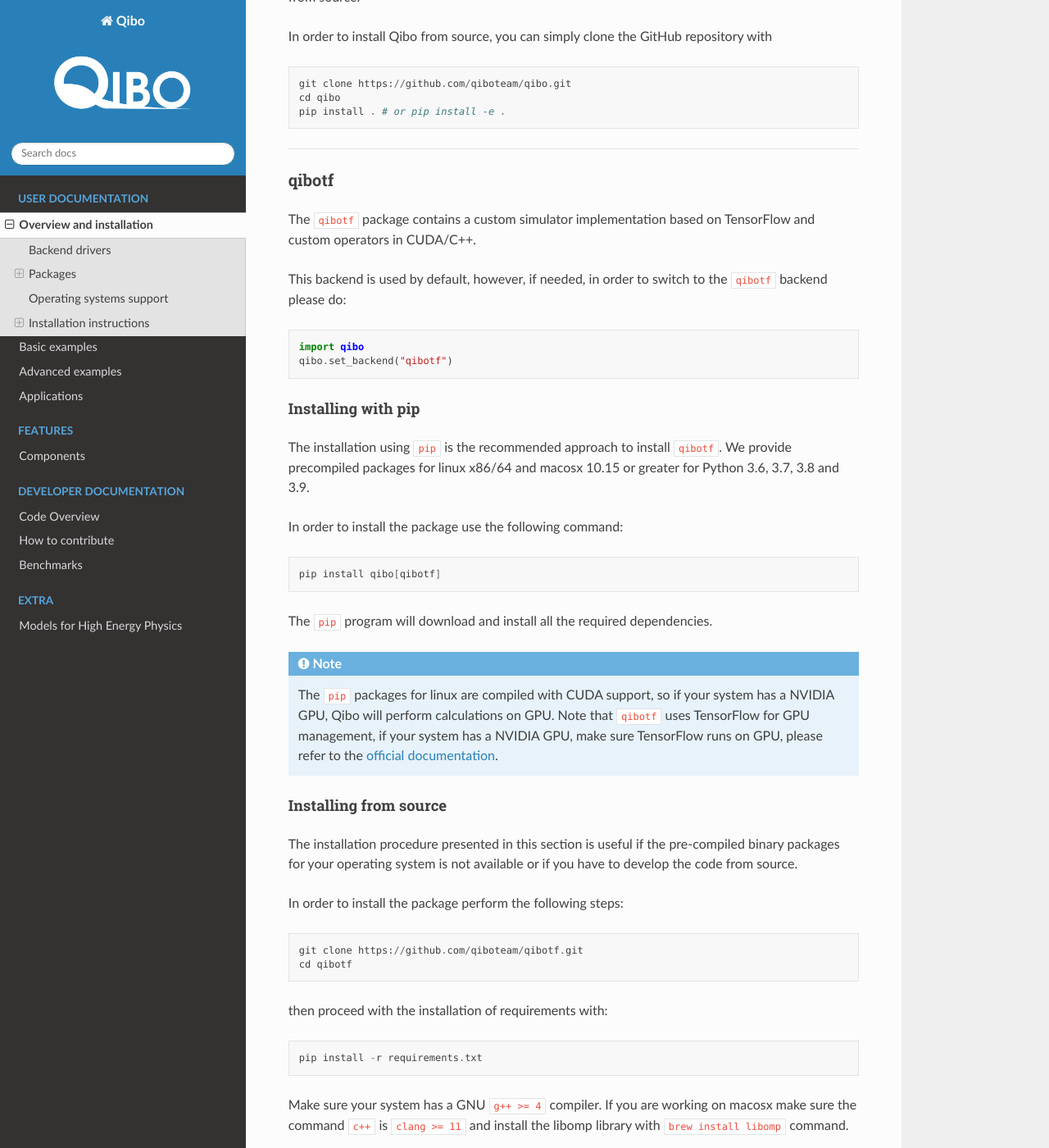
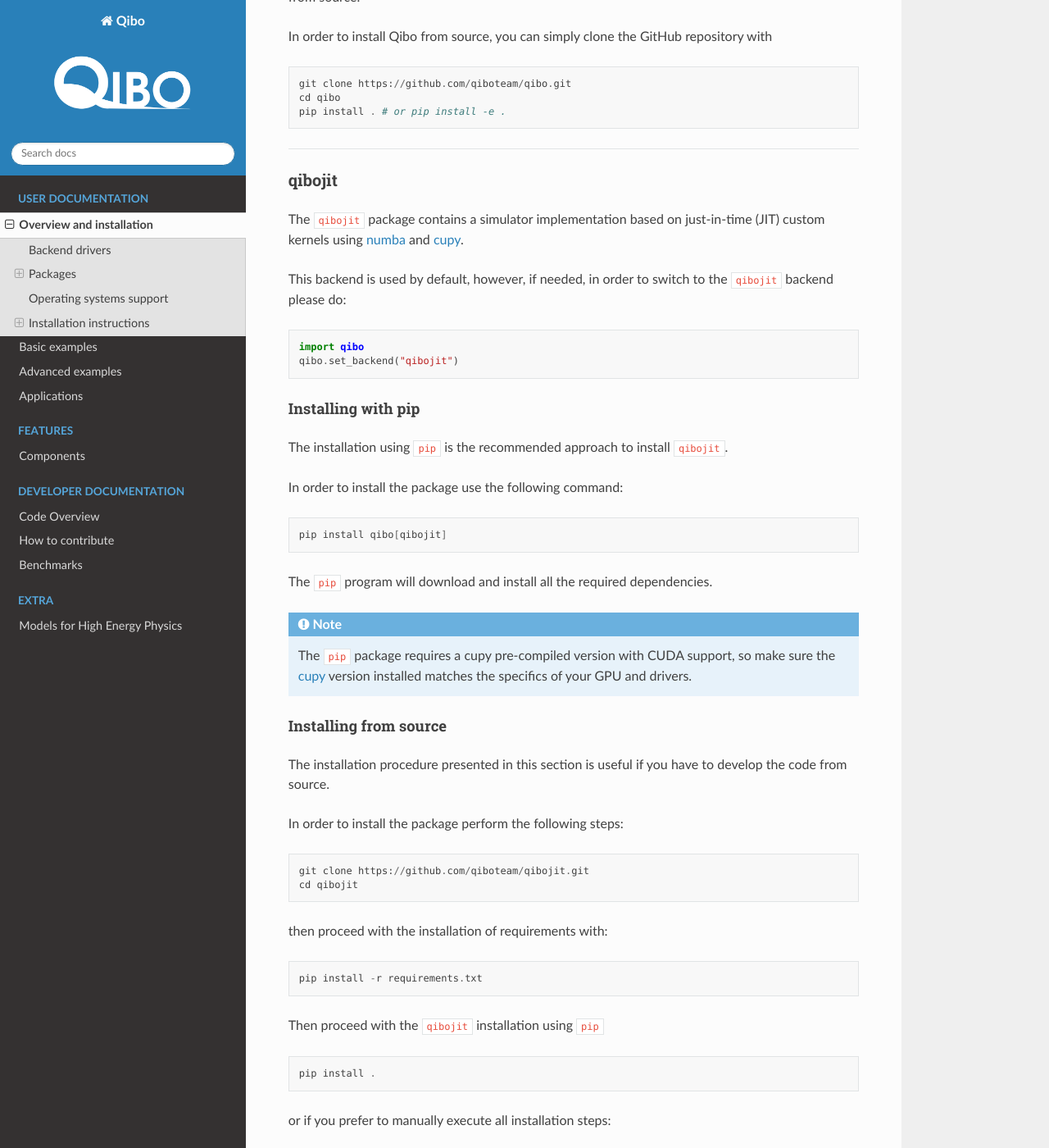
Before and after one commit to qiboteam/qibo, a Sphinx documentation site: the page built from doc/source/installation.rst, in a window 1280 px wide and 1400 px high, scrolled down 3449 px. Shown: the whole window at 82% size. Built offline with Sphinx 7.4.7 and the Read the Docs theme 2.0.0, drawn with Linux system fonts in a browser that asks for light colours; pages that are not in the unit, such as notebooks, are missing from menus; some of the changed text lies outside the part shown.

Commit message:
resorting backends, and making qibojit default

```diff
--- a/doc/source/installation.rst
+++ b/doc/source/installation.rst
@@ -90,15 +90,15 @@
 In the table below we summarize the status of *pre-compiled binaries
 distributed with pypi* for the packages listed above.
 
-+------------------+------+------------------+---------+------------+
-| Operating System | qibo | qibotf (cpu/gpu) | qibojit | tensorflow |
-+==================+======+==================+=========+============+
-| Linux x86        | Yes  | Yes/Yes          | Yes     | Yes        |
-+------------------+------+------------------+---------+------------+
-| MacOS >= 10.15   | Yes  | Yes/No           | Yes     | Yes        |
-+------------------+------+------------------+---------+------------+
-| Windows          | Yes  | No/No            | Yes     | Yes        |
-+------------------+------+------------------+---------+------------+
++------------------+------+---------+------------------+------------+
+| Operating System | qibo | qibojit | qibotf (cpu/gpu) | tensorflow |
++==================+======+=========+==================+============+
+| Linux x86        | Yes  | Yes     | Yes/Yes          | Yes        |
++------------------+------+---------+------------------+------------+
+| MacOS >= 10.15   | Yes  | Yes     | Yes/No           | Yes        |
++------------------+------+---------+------------------+------------+
+| Windows          | Yes  | Yes     | No/No            | Yes        |
++------------------+------+---------+------------------+------------+
 
 .. note::
       All packages are supported for Python >= 3.6.
@@ -147,6 +147,79 @@
 
 _______________________
 
+.. _installing-qibojit:
+
+qibojit
+^^^^^^^
+
+The ``qibojit`` package contains a simulator implementation based on
+just-in-time (JIT) custom kernels using `numba <https://numba.pydata.org/>`_
+and `cupy <https://cupy.dev/>`_.
+
+This backend is used by default, however, if needed, in order to switch to the
+``qibojit`` backend please do:
+
+.. code-block:: python
+
+      import qibo
+      qibo.set_backend("qibojit")
+
+Installing with pip
+"""""""""""""""""""
+
+The installation using ``pip`` is the recommended approach to install
+``qibojit``.
+
+In order to install the package use the following command:
+
+.. code-block:: bash
+
+      pip install qibo[qibojit]
+
+
+The ``pip`` program will download and install all the required
+dependencies.
+
+.. note::
+      The ``pip`` package requires a cupy pre-compiled version with CUDA
+      support, so make sure the `cupy <https://cupy.dev/>`_ version installed
+      matches the specifics of your GPU and drivers.
+
+
+Installing from source
+""""""""""""""""""""""
+
+The installation procedure presented in this section is useful if you have to
+develop the code from source.
+
+In order to install the package perform the following steps:
+
+.. code-block::
+
+      git clone https://github.com/qiboteam/qibojit.git
+      cd qibojit
+
+then proceed with the installation of requirements with:
+
+.. code-block::
+
+      pip install -r requirements.txt
+
+Then proceed with the ``qibojit`` installation using ``pip``
+
+.. code-block::
+
+      pip install .
+
+or if you prefer to manually execute all installation steps:
+
+.. code-block::
+
+      # builds binaries
+      python setup.py deve
+
+_______________________
+
 .. _installing-qibotf:
 
 qibotf
@@ -180,11 +252,11 @@
 dependencies.
 
 .. note::
-    The ``pip`` packages for linux are compiled with CUDA support, so if your
-    system has a NVIDIA GPU, Qibo will perform calculations on GPU. Note that
-    ``qibotf`` uses TensorFlow for GPU management, if your system has a NVIDIA
-    GPU, make sure TensorFlow runs on GPU, please refer to the `official
-    documentation <https://www.tensorflow.org/install/gpu>`_.
+      The ``pip`` packages for linux are compiled with CUDA support, so if your
+      system has a NVIDIA GPU, Qibo will perform calculations on GPU. Note that
+      ``qibotf`` uses TensorFlow for GPU management, if your system has a NVIDIA
+      GPU, make sure TensorFlow runs on GPU, please refer to the `official
+      documentation <https://www.tensorflow.org/install/gpu>`_.
 
 
 Installing from source
@@ -254,78 +326,7 @@
       # installs the Qibo packages
       python setup.py install # or python setup.py develop
 
-_______________________
 
-.. _installing-qibojit:
-
-qibojit
-^^^^^^^
-
-The ``qibojit`` package contains a simulator implementation based on
-just-in-time (JIT) custom kernels using `numba <https://numba.pydata.org/>`_
-and `cupy <https://cupy.dev/>`_.
-
-This backend is *experimental*, however, if needed, in order to switch to the
-``qibojit`` backend please do:
-
-.. code-block:: python
-
-      import qibo
-      qibo.set_backend("qibojit")
-
-Installing with pip
-"""""""""""""""""""
-
-The installation using ``pip`` is the recommended approach to install
-``qibojit``.
-
-In order to install the package use the following command:
-
-.. code-block:: bash
-
-      pip install qibo[qibojit]
-
-
-The ``pip`` program will download and install all the required
-dependencies.
-
-.. note::
-      The ``pip`` package requires a cupy pre-compiled version with CUDA
-      support, so make sure the `cupy <https://cupy.dev/>`_ version installed
-      matches the specifics of your GPU and drivers.
-
-
-Installing from source
-""""""""""""""""""""""
-
-The installation procedure presented in this section is useful if you have to
-develop the code from source.
-
-In order to install the package perform the following steps:
-
-.. code-block::
-
-      git clone https://github.com/qiboteam/qibojit.git
-      cd qibojit
-
-then proceed with the installation of requirements with:
-
-.. code-block::
-
-      pip install -r requirements.txt
-
-Then proceed with the ``qibojit`` installation using ``pip``
-
-.. code-block::
-
-      pip install .
-
-or if you prefer to manually execute all installation steps:
-
-.. code-block::
-
-      # builds binaries
-      python setup.py develop
 
 _______________________
 
```
Also changed, not shown: other parts of doc/source/installation.rst (+2 -3 lines), doc/source/backends.png.
